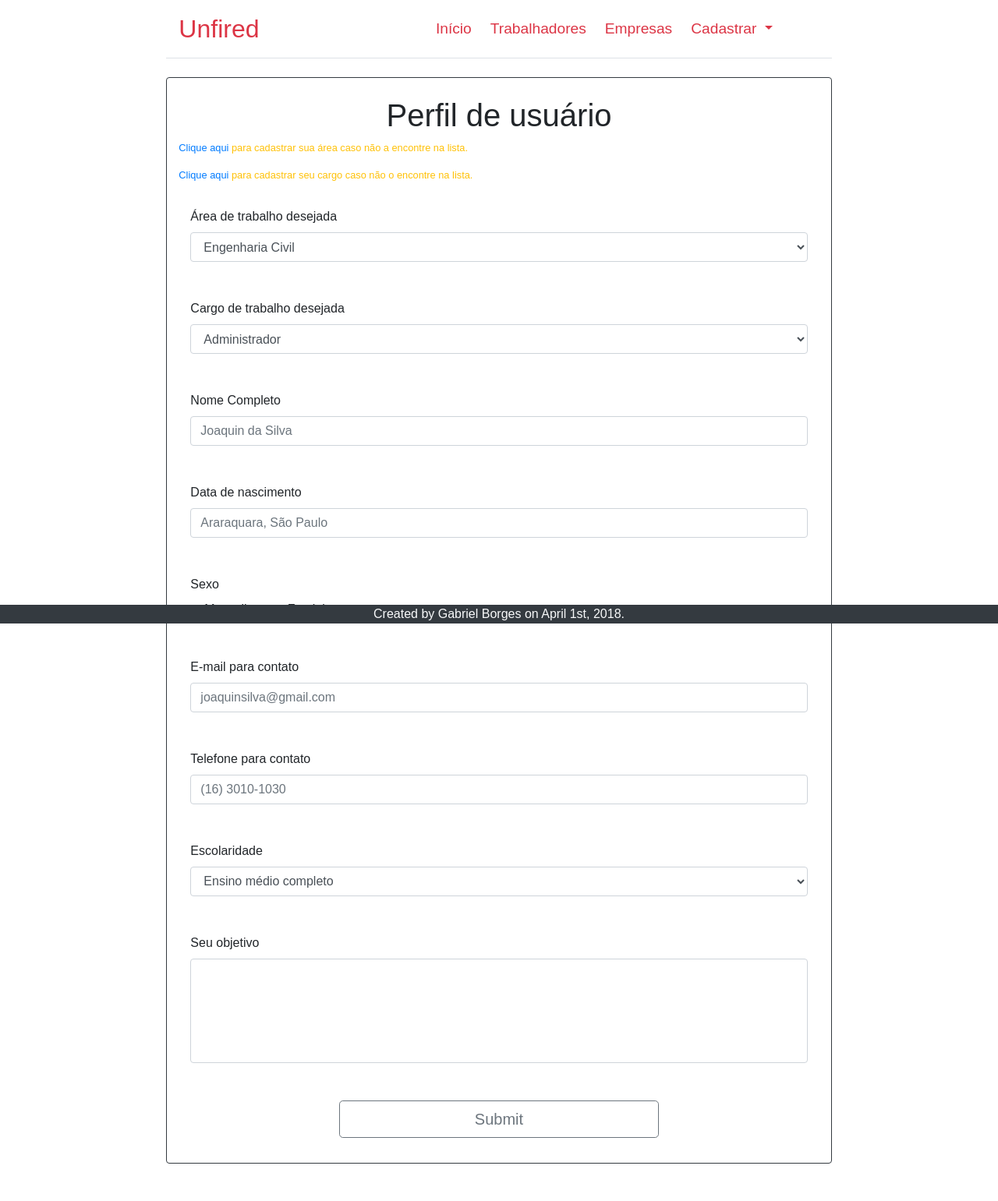
After one commit to gabrielborgesdm/unfired, a PHP site: page /formTrabalhador.php in a window 1280 px wide. The commit adds this page. Shown: the whole page at 78% size. Run offline with PHP 8.4, Linux system fonts and the light colour scheme; data comes from the database, SQL or seed files in the repository.

Commit message:
Form Trabalhadores e form Empresas concluidos

```diff
--- a/configDB.php
+++ b/configDB.php
@@ -12,6 +12,7 @@ function configDB(){
 		header("Location: formErro.php");
 		die();
 	}else{
+        mysqli_set_charset($con,"utf8");
 		return $con;
 	}
 }
--- /dev/null
+++ b/formTrabalhador.php
@@ -0,0 +1,121 @@
+<?php
+session_start();
+include 'header.php';
+require_once"funcoesConexao.php";
+$result = listarArea();
+$result2 = listarCargo();
+if($result == null || $result2 == null){
+    if($result == null){
+        $msg['nome'] = "áreas de trabalho";
+        $msg['link'] = "formArea.php";
+    }else{
+        $msg['nome'] = "cargos de trabalho";
+        $msg['link'] = "formCargo.php";
+    }
+	$html = '
+    <section class="container-fluid mt-4 mb-5">
+		<div class="row">
+			<div class="col-11 col-md-10 col-lg-8 mx-auto border border-2 border-dark rounded divForm">
+				<h1 class="text-center mt-4 ">Perfil de usuário</h1>
+				<div class="col-12 mx-auto">
+					<p class="text-danger lead text-center">
+						Não há registro de '.$msg['nome'].' no sistema, cadastre <a href="'.$msg['link'].'">clicando aqui</a>.
+					</p>
+				</div>
+			</div>
+		</div>
+	</section>';
+}else{
+
+	$html='
+	<section class="container-fluid mt-4 mb-5">
+		<div class="row">
+			<div class="col-11 col-md-10 col-lg-8 mx-auto border border-2 border-dark rounded divForm">
+				<h1 class="text-center mt-4 ">Perfil de usuário</h1>
+                <p class = "text-warning small"><a href="formArea.php">Clique aqui</a> para cadastrar sua área caso não a encontre na lista.</p>
+                <p class = "text-warning small"><a href="formArea.php">Clique aqui</a> para cadastrar seu cargo caso não o encontre na lista.</p>
+				<div class="col-12 mx-auto">
+					<form method="post" id="formCargo" action="processaTrabalhador.php">
+						<div class="form-group py-3">
+							<label for="area">Área de trabalho desejada</label>
+							<select name="area" id="area" class="form-control">';
+							while($row = mysqli_fetch_array($result)){
+								$html.="<option value='".$row['id']."'>".$row['nome']."</option>";
+							}
+	$html.=' 				</select>
+						</div>
+
+                        <div class="form-group py-3">
+							<label for="area">Cargo de trabalho desejada</label>
+							<select name="cargo" id="cargo" class="form-control">';
+							while($row = mysqli_fetch_array($result2)){
+								$html.="<option value='".$row['id']."'>".$row['nome']."</option>";
+							}
+	$html.=' 				</select>
+						</div>
+
+						<div class="form-group py-3">
+							<label for="nome">Nome Completo</label>
+							<input type="text" class="form-control" placeholder="Joaquin da Silva" name="nome" id="nome" required/>
+						</div>
+
+                        <div class="form-group py-3">
+							<label for="telefone">Data de nascimento</label>
+							<input type="text" class="form-control" placeholder="Araraquara, São Paulo" name="telefone" id="telefone" required/>
+						</div>
+
+                        <div class="form-group py-3">
+                            <label class="d-block">Sexo</label>
+
+                            <div class="form-check form-check-inline">
+                                <input class="form-check-input" type="radio" name="sexo" id="M" value="M">
+                                <label class="form-check-label" for="M">Masculino</label>
+                            </div>
+
+                            <div class="form-check form-check-inline">
+                                <input class="form-check-input" type="radio" name="sexo" id="F" value="F">
+                                <label class="form-check-label" for="F">Feminino</label>
+                            </div>
+                        </div>
+
+                        <div class="form-group py-3">
+							<label for="email">E-mail para contato</label>
+							<input type="text" class="form-control" placeholder="joaquinsilva@gmail.com" name="email" id="email" required/>
+						</div>
+
+                        <div class="form-group py-3">
+							<label for="telefone">Telefone para contato</label>
+							<input type="text" class="form-control" placeholder="(16) 3010-1030" name="telefone" id="telefone" required/>
+						</div>
+
+                        <div class="form-group py-3">
+							<label for="escolaridade">Escolaridade</label>
+							<select name="escolaridade" id="escolaridade" class="form-control">
+                                <option>Fundamental incompleto</option>
+                                <option>Fundamental completo</option>
+                                <option>Cursando ensino médio</option>
+                                <option>Ensino médio incompleto</option>
+                                <option selected>Ensino médio completo</option>
+                                <option>Cursando ensino superior</option>
+                                <option>Curso superior incompleto</option>
+                                <option>Curso superior completo</option>
+                            </select>
+						</div>
+
+                        <div class="form-group py-3">
+							<label for="objetivos">Seu objetivo</label>
+							<textarea rows="5" name="objetivos" id="objetivos" class="form-control" style="resize:none"></textarea>
+						</div>
+
+						<div class="form-group row py-3">
+							<input type="submit" name="submit" id="submit" class="btn btn-lg col-8 col-md-6 mx-auto btn-outline-secondary">
+						</div>
+					</form>
+				</div>
+			</div>
+		</div>
+	</section>';
+}
+echo $html;
+include 'footer.php';
+?>
--- a/funcoesConexao.php
+++ b/funcoesConexao.php
@@ -8,3 +8,11 @@ function listarArea(){
 	(mysqli_num_rows($result) > 0)?: $result = null;
 	return $result;
 }
+
+function listarCargo(){
+	$con = configDB();
+	$sql = "SELECT * FROM cargo ";
+	$result = mysqli_query($con, $sql);
+	(mysqli_num_rows($result) > 0)?: $result = null;
+	return $result;
+}
--- a/header.php
+++ b/header.php
@@ -22,11 +22,11 @@
                     </li>
 
 					<li class="nav-item px-1">
-                        <a class="nav-link text-danger" href="listarUsuarios.php">Trabalhadores</a>
+                        <a class="nav-link text-danger" href="listarUsuario.php">Trabalhadores</a>
                     </li>
 
 					<li class="nav-item px-1">
-                        <a class="nav-link text-danger" href="listarEmpresas.php">Empresas</a>
+                        <a class="nav-link text-danger" href="listarEmpresa.php">Empresas</a>
                     </li>
 
                     <li class="nav-item dropdown px-1 justify-content-end">
@@ -34,8 +34,8 @@
                             Cadastrar
                         </a>
                         <div class="dropdown-menu" aria-labelledby="dropCadastro">
-                            <a class="dropdown-item" href="formCadastro.php">Perfil de trabalho</a>
-                            <a class="dropdown-item" href="formLogin.php">Perfil de Empresa</a>
+                            <a class="dropdown-item" href="formTrabalhador.php">Perfil de trabalho</a>
+                            <a class="dropdown-item" href="formEmpresa.php">Perfil de Empresa</a>
                         </div>
                     </li>
 
--- a/processaArea.php
+++ b/processaTrabalhador.php
@@ -10,6 +10,6 @@ $sql = "INSERT INTO area(nome) VALUES(\"$nome\")";
 if(mysqli_query($con, $sql)){
 	header("Location: formSucesso.php");
 }else{
-	echo mysqli_error($con);
-	//header("Location: formErro.php");
+	//echo mysqli_error($con);
+	header("Location: formErro.php");
 }
```
Also changed, not shown: area.sql (deleted, +0 -65 lines), formCargo.php (+1 -25 lines), formEmpresa.php (added, +69 -0 lines), nbproject/private/private.xml (added, +12 -0 lines), nbproject/project.xml (added, +9 -0 lines), processaCargo.php (+3 -4 lines), processaEmpresa.php (added, +19 -0 lines), unfired.sql (added, +159 -0 lines), 2 other files.
